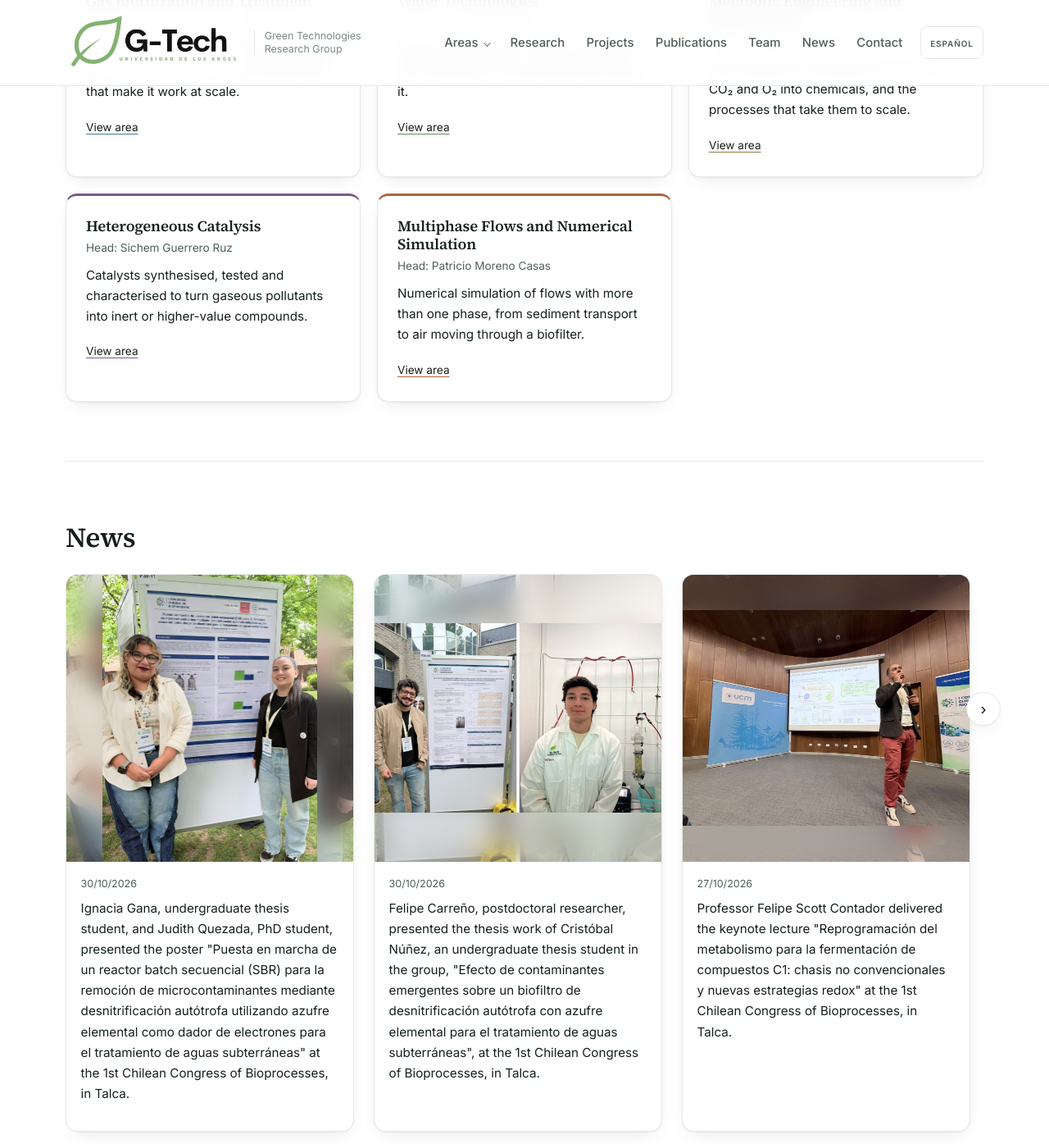
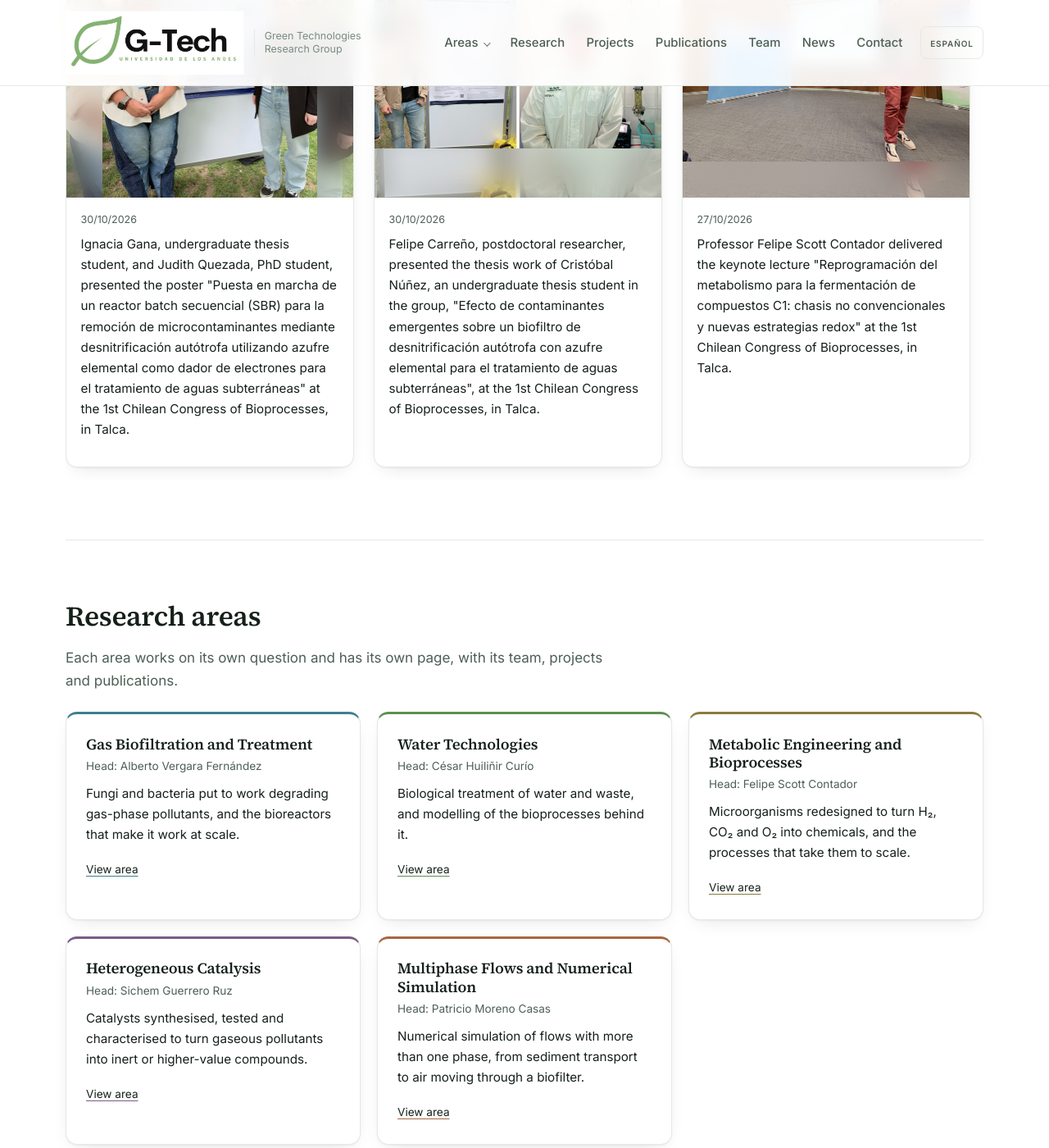
Before and after one commit to gtechuandestest/gtechuandestest.github.io, a Jekyll site: the page built from en/index.html, in a window 1280 px wide and 1400 px high, scrolled down 1009 px. Shown: the whole window at 82% size. Built offline with Jekyll 4.4.1, drawn with Linux system fonts in a browser that asks for light colours.

Commit message:
Portada: Novedades sube justo debajo del encabezado, antes de las áreas
Co-Authored-By: Claude Opus 5.5 <noreply@anthropic.com>
Claude-Session: https://claude.ai/code/session_01E1ojNG6fhTtQktUKRWqc7h

```diff
--- a/_layouts/home.html
+++ b/_layouts/home.html
@@ -34,6 +34,14 @@ layout: default
   </div>
 </section>
 
+{% assign noticias = site.data.news | sort: "date" | reverse %}
+{% if noticias.size > 0 %}
+<section class="wrap band" id="noticias">
+  <h2>{{ t.home.news_title }}</h2>
+  {% include news-carousel.html items=noticias %}
+</section>
+{% endif %}
+
 <section class="wrap band" id="areas">
   <h2>{{ t.home.areas_title }}</h2>
   <p class="band__intro">{{ t.home.areas_intro }}</p>
@@ -41,14 +49,6 @@ layout: default
     {% for a in site.data.areas %}{% include area-card.html area=a %}{% endfor %}
   </div>
 </section>
-
-{% assign noticias = site.data.news | sort: "date" | reverse %}
-{% if noticias.size > 0 %}
-<section class="wrap band">
-  <h2>{{ t.home.news_title }}</h2>
-  {% include news-carousel.html items=noticias %}
-</section>
-{% endif %}
 
 {% comment %} Destacadas: las marcadas con featured, las 6 más recientes. El listado completo vive en /publicaciones/. {% endcomment %}
 {% assign destacadas = site.data.publications.indexed | where: "featured", true | sort: "year" | reverse | slice: 0, 6 %}
```
